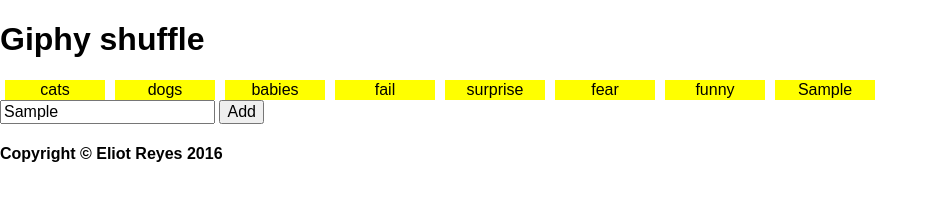
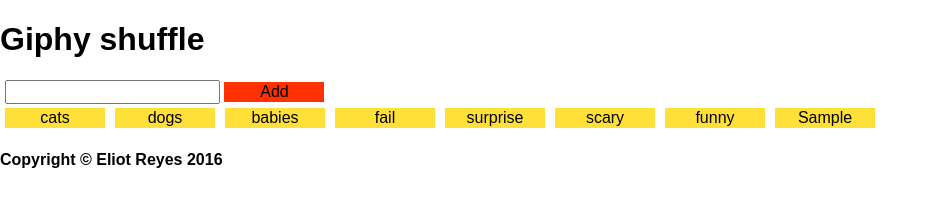
Before and after one commit to emrzero/giphy, a plain HTML site: page index.html in a window 1280 px wide. Both pictures are taken after typing "Sample" into the empty fields and a click on the button "Add". Shown: the whole page, without its empty margins (0-938 px from the left). Drawn offline with Linux system fonts and the light colour scheme.

Commit message:
code and visual enhancements

```diff
--- a/assets/css/styles.css
+++ b/assets/css/styles.css
@@ -1,14 +1,35 @@
+button {
+    border-style: none;
+}
+
+button:focus {
+  outline: 0;
+}
+
+#sectionAdd {
+  margin: 2px 5px;
+}
+
+#sectionAdd > button {
+  background-color: #FF3100;
+  width: 100px;
+}
+
+#sectionAdd > button:hover {
+  background-color: #FF5F39;
+}
+
 .gifContainer {
   display: inline-block;
+  margin: 0 10px;
 }
 
 .gifButton {
   width: 100px;
-  margin: 0 5px;
-  background-color: yellow;
-  border-style: none;
+  margin: 2px 5px;
+  background-color: #FFE039;
 }
 
 .gifButton:hover {
-  background-color: blue;
+  background-color: #FFAD39;
 }
--- a/assets/js/script.js
+++ b/assets/js/script.js
@@ -4,12 +4,12 @@ var topics = [
   "babies",
   "fail",
   "surprise",
-  "fear",
+  "scary",
   "funny"
 ]
 
 
-function initPage(){
+function initButtons(){
   topics.forEach(printButton);
   btnEventListener();
 }
@@ -84,11 +84,26 @@ function gifEventListener (){
   });
 }
 
-$('#btnAdd').on('click', function(){
-  topics.push($('#txtAdd').val());
-  $('#buttons').empty();
-  initPage();
-  return false;
+$("#txtAdd").keyup(function(event){
+    if(event.keyCode == 13){
+        $("#btnAdd").click();
+    }
 });
 
-initPage();
+$('#btnAdd').on('click', function(){
+  var newEntry = $('#txtAdd').val();
+
+  if (topics.indexOf(newEntry) > -1){
+    alert('Category already exists');
+    $('#txtAdd').val('');
+  }
+  else if (newEntry != ''){
+    topics.push(newEntry);
+    $('#txtAdd').val('');
+    $('#buttons').empty();
+    initButtons();
+    return false;
+  }
+});
+
+initButtons();
--- a/index.html
+++ b/index.html
@@ -23,16 +23,18 @@
     </header>
 
     <section id="container">
-      <section id="buttons">
 
-      </section >
       <section id="sectionAdd">
         <input type="text" name="search" id="txtAdd">
         <button id="btnAdd">Add</button>
       </section>
+
+      <section id="buttons">
+      </section >
+
       <section id="gifs">
+      </section>
 
-      </section>
     </section>
 
     <footer>
```
